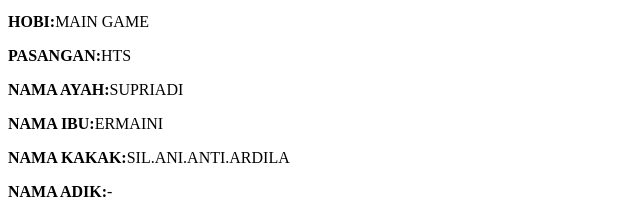
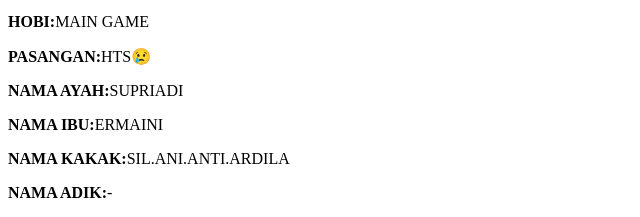
Before and after one commit to 2511500042-collab/2511500042-PWD-TI1B-25260, a plain HTML site: page pertemuan-02/emmet.html in a window 1280 px wide. Shown: the part 410-627 px from the top of the page, 0-640 px from the left. Drawn offline with Linux system fonts and the light colour scheme.

Commit message:
menggunakan file emmet.html pertemuan-02 untuk file index.html pertemuan-03

```diff
--- a/pertemuan-02/emmet.html
+++ b/pertemuan-02/emmet.html
@@ -29,7 +29,7 @@
                 <p><strong>TANGGAL LAHIR:</strong>05 NOVEMBER 2006</p>
                 <p><strong>TEMPAT TINGGAL:</strong>BABAT</p>
                 <p><strong>HOBI:</strong>MAIN GAME</p>
-                <p><strong>PASANGAN:</strong>HTS</p>
+                <p><strong>PASANGAN:</strong>HTS&#128546;</p>
                 <p><strong>NAMA AYAH:</strong>SUPRIADI</p>
                 <p><strong>NAMA IBU:</strong>ERMAINI</p>
                 <p><strong>NAMA KAKAK:</strong>SIL.ANI.ANTI.ARDILA</p>
```
